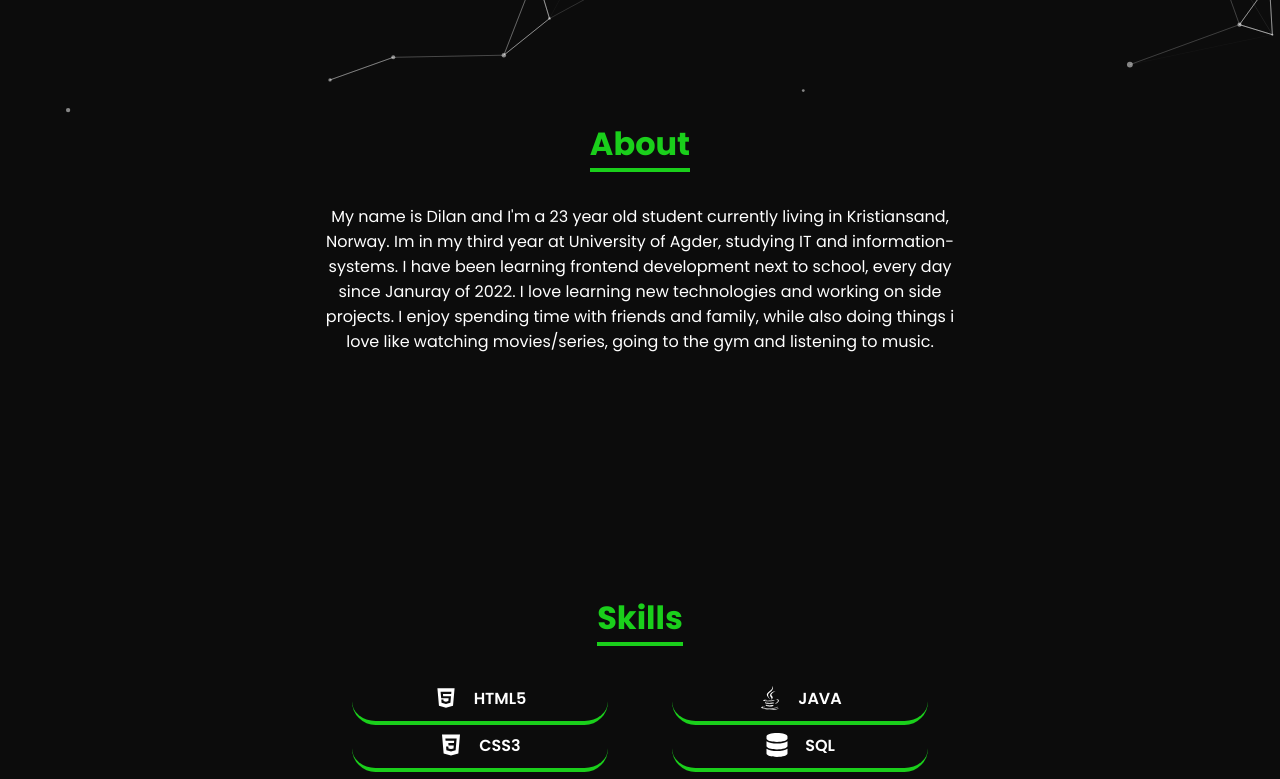
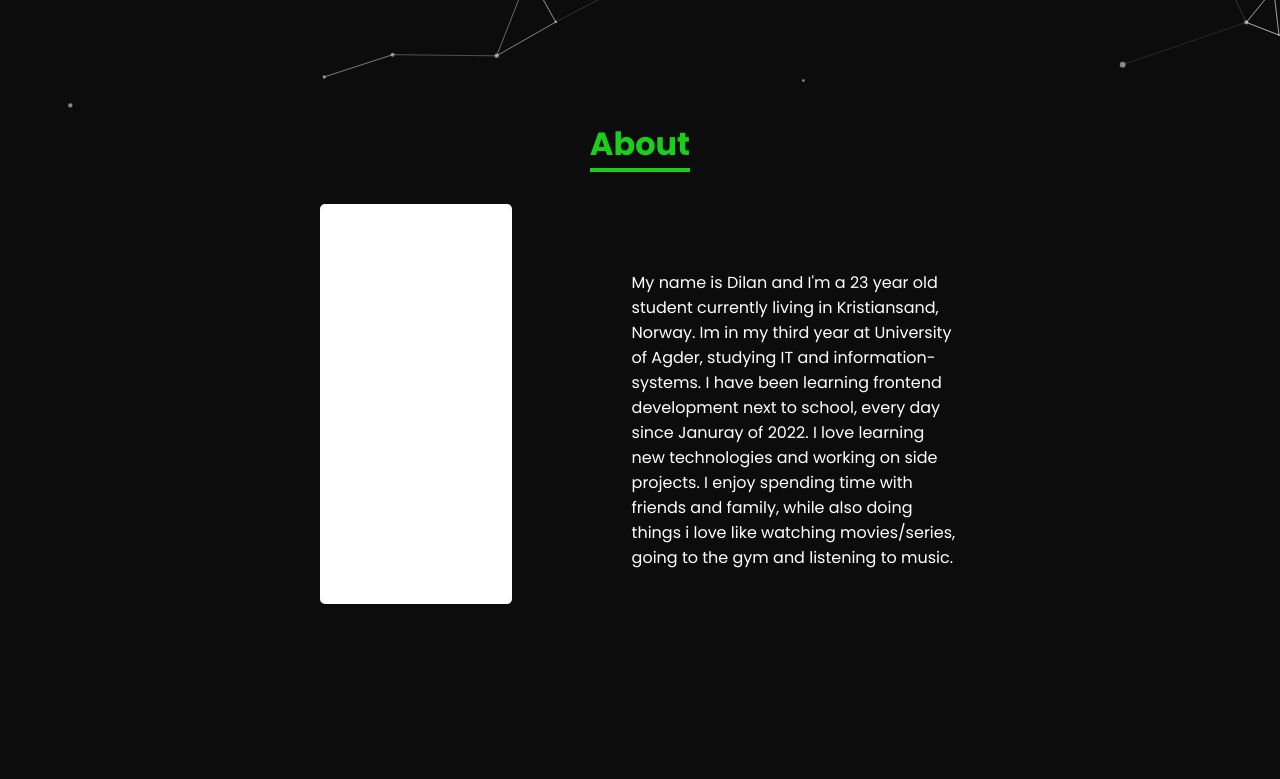
Before and after one commit to DilanAtomica/portfolio, a React (Create React App) app: page / in a window 1280 px wide. Shown: the part 680-1459 px from the top of the page. Built offline with nearby package versions, Linux system fonts and the light colour scheme.

Commit message:
Added a slot for an image in the about section

```diff
--- a/src/Components/HomePage/AboutContainer/AboutContainer.css
+++ b/src/Components/HomePage/AboutContainer/AboutContainer.css
@@ -3,7 +3,6 @@
     justify-content: center;
     align-items: center;
     flex-direction: column;
-    text-align: center;
     width: 50%;
     margin: auto;
 }
@@ -13,17 +12,36 @@
     border-bottom: 4px solid rgb(26,207,27);
 }
 
-.aboutContainer > p {
+.aboutContainer-content {
+    display: flex;
+    width: 100%;
+    justify-content: flex-end;
+    margin-top: 2rem;
+    align-items: center;
+}
+
+.aboutContainer-imageBox {
+    width: 17.5rem;
+    height: 25rem;
+    background-color: white;
+    border-radius: 5px;
+}
+
+.aboutContainer-textBox {
+    width: 30rem;
+    margin-left: 7.5rem;
+}
+
+.aboutContainer-textBox > p {
     color: white;
     margin-top: 2rem;
     font-size: 1rem;
-
 }
 
 #light .aboutContainer {
     background-color: white;
 }
 
-#light .aboutContainer > p {
+#light .aboutContainer-textBox > p {
     color: #0C0C0C;
 }
--- a/src/Components/HomePage/AboutContainer/AboutContainer.js
+++ b/src/Components/HomePage/AboutContainer/AboutContainer.js
@@ -5,9 +5,18 @@ function AboutContainer(props) {
     return (
         <div className="aboutContainer">
             <h1>About</h1>
-            <p>My name is Dilan and I'm a 23 year old student currently living in Kristiansand, Norway. Im in my third year at University of Agder, studying IT and information-systems.
-                I have been learning frontend development next to school, every day since Januray of 2022. I love learning new technologies and working on side projects.
-                I enjoy spending time with friends and family, while also doing things i love like watching movies/series, going to the gym and listening to music. </p>
+            <div className="aboutContainer-content">
+                <div className="aboutContainer-imageBox">
+
+                </div>
+
+                <div className="aboutContainer-textBox">
+                    <p>My name is Dilan and I'm a 23 year old student currently living in Kristiansand, Norway. Im in my third year at University of Agder, studying IT and information-systems.
+                        I have been learning frontend development next to school, every day since Januray of 2022. I love learning new technologies and working on side projects.
+                        I enjoy spending time with friends and family, while also doing things i love like watching movies/series, going to the gym and listening to music. </p>
+                </div>
+            </div>
+
         </div>
     );
 }
--- a/src/Components/HomePage/HomePanel/HomePanel.js
+++ b/src/Components/HomePage/HomePanel/HomePanel.js
@@ -72,7 +72,7 @@ function HomePanel({darkMode}) {
                                 quantity: 4,
                             },
                             repulse: {
-                                distance: 200,
+                                distance: 100,
                                 duration: 0.4,
                             },
                         },
```
